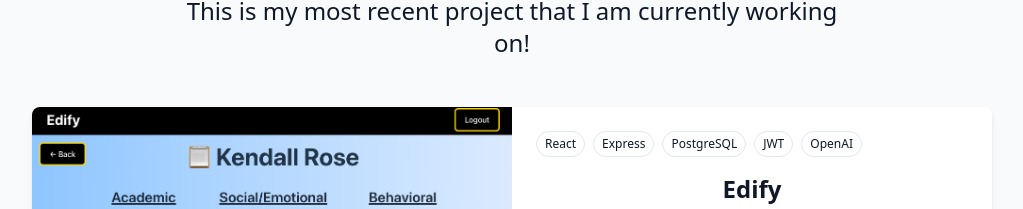
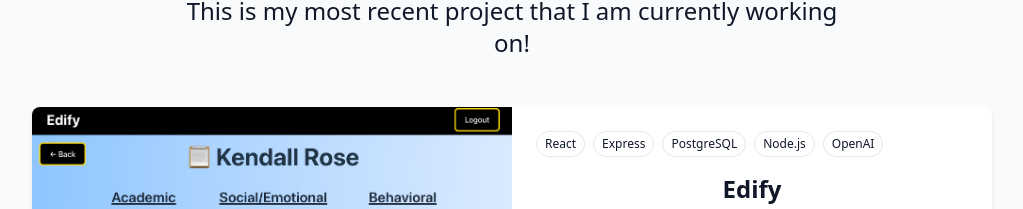
Before and after one commit to iancorbett/reactPortfolio, a React (Vite) app: page / in a window 1280 px wide. Shown: the part 2935-3144 px from the top of the page, without its empty margins (128-1151 px from the left). Built offline with nearby package versions, Linux system fonts and the light colour scheme; no server answers.

Commit message:
add tags and github url

```diff
--- a/src/components/ProjectsSection.jsx
+++ b/src/components/ProjectsSection.jsx
@@ -4,9 +4,9 @@ const featuredProject = {
     title: "Edify",
     description: "An AI-powered education platform for tracking student growth and behavior.",
     image: "FeaturedProject.png",
-    tags: ["React", "Express", "PostgreSQL", "JWT", "OpenAI"],
+    tags: ["React", "Express", "PostgreSQL", "Node.js", "OpenAI"],
     demoUrl: "#",
-    githubUrl: "#",
+    githubUrl: "https://github.com/iancorbett/Edify",
   };
 
 
```
